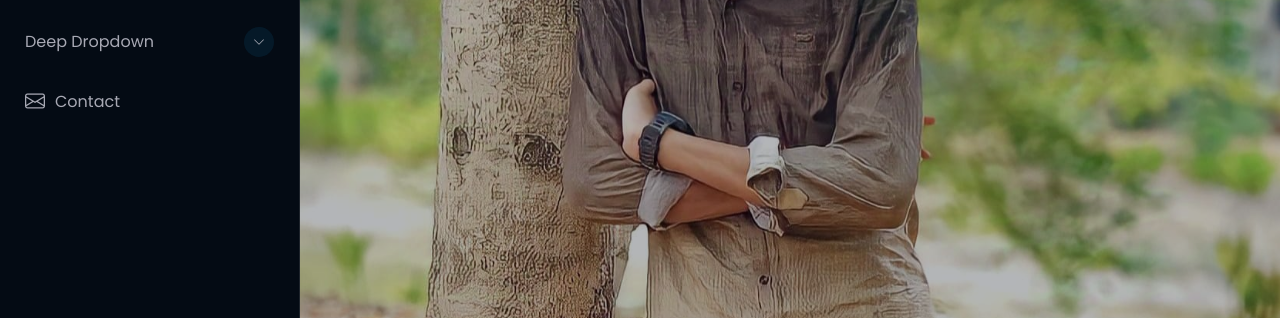
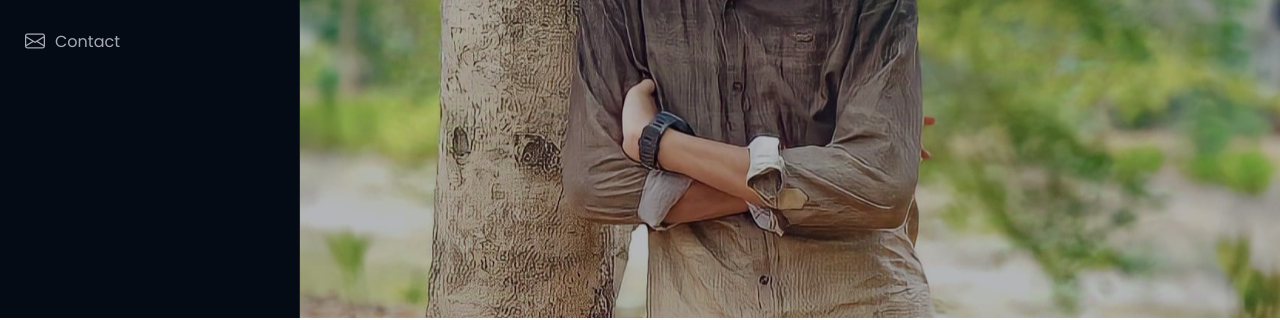
Before and after one commit to dhanushgopi2456/dhanush-portfolio, a plain HTML site: page index.html in a window 1280 px wide. Shown: the part 482-802 px from the top of the page. Drawn offline with Linux system fonts and the light colour scheme.

Commit message:
Update index.html

```diff
--- a/index.html
+++ b/index.html
@@ -63,9 +63,6 @@
         <li><a href="#about"><i class="bi bi-person navicon"></i> About Me</a></li>
         <li><a href="#resume"><i class="bi bi-file-earmark-text navicon"></i> Resume</a></li>
         <li><a href="#Projects"><i class="bi bi-images navicon"></i> My Projects</a></li>
-
-          <ul>
-            <li class="dropdown"><a href="#"><span>Deep Dropdown</span> <i class="bi bi-chevron-down toggle-dropdown"></i></a>
         <li><a href="#contact"><i class="bi bi-envelope navicon"></i> Contact</a></li>
       </ul>
     </nav>
```
